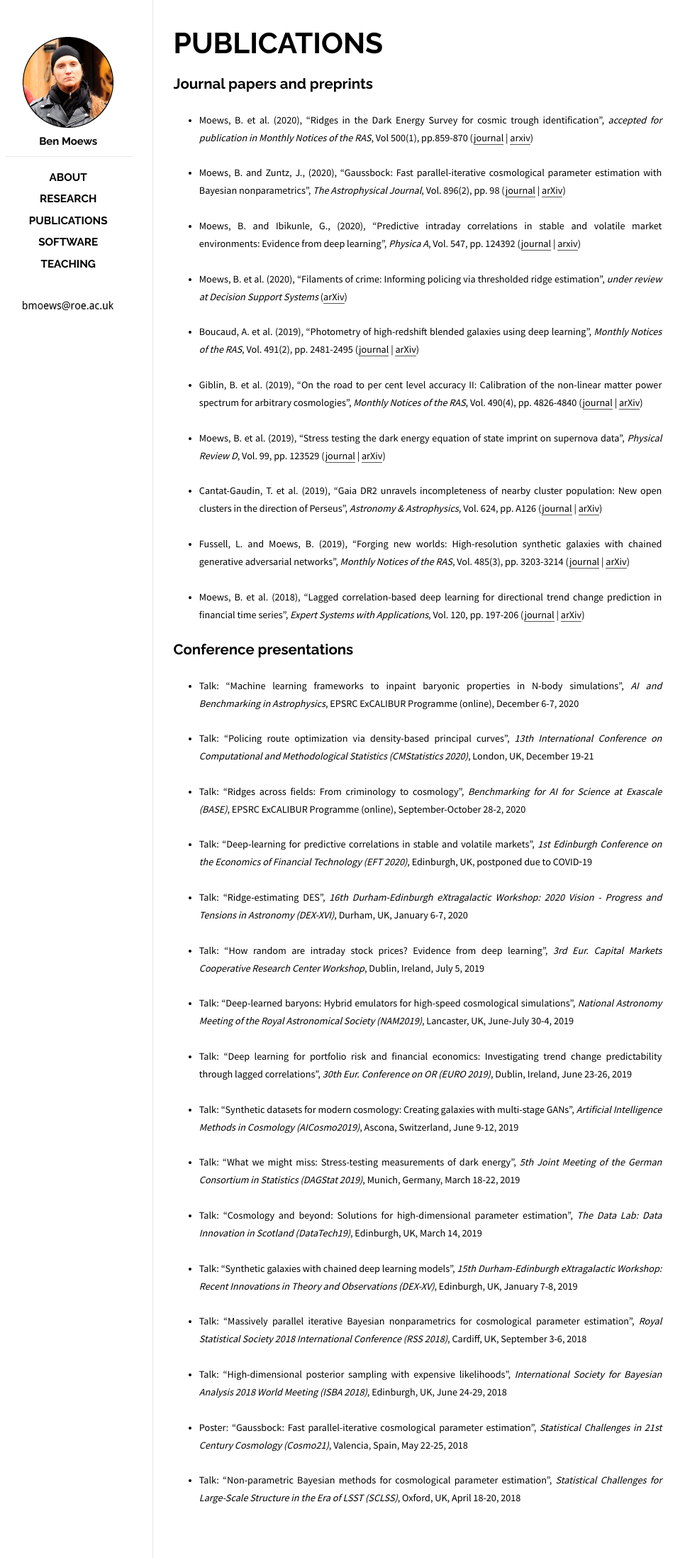
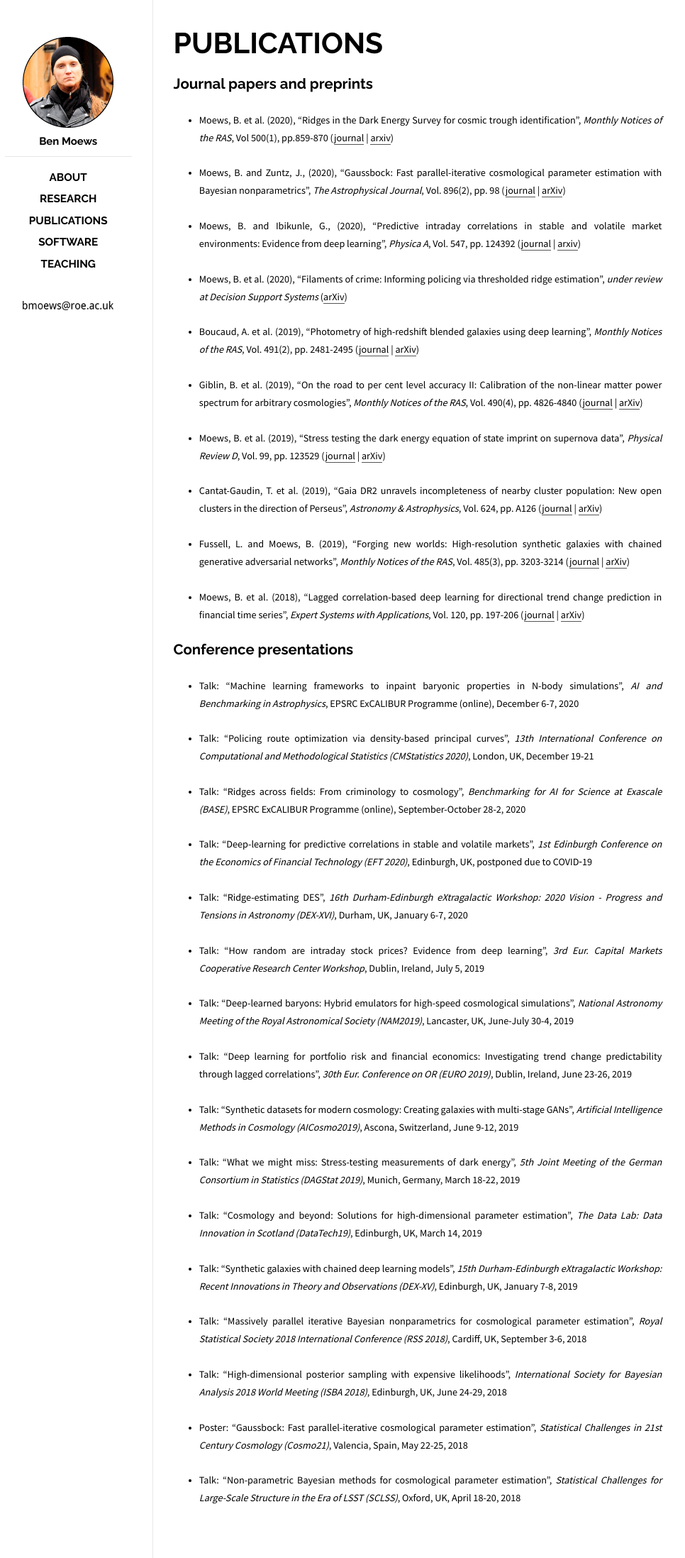
Before and after one commit to moews/moews.github.io, a Jekyll site: the page built from _posts/2017-03-25-publications.md, in a window 1280 px wide. Shown: the whole page at 71% size, without its empty margins (143-1109 px from the left). Built offline with Jekyll 4.4.1, drawn with Linux system fonts in a browser that asks for light colours.

Commit message:
Update 2017-03-25-publications.md

```diff
--- a/_posts/2017-03-25-publications.md
+++ b/_posts/2017-03-25-publications.md
@@ -8,7 +8,7 @@ categories: posts
 
 ## Journal papers and preprints
 
-* <small>Moews, B. et al. (2020), "Ridges in the Dark Energy Survey for cosmic trough identification", _accepted for publication in Monthly Notices of the RAS_, Vol 500(1), pp.859-870 ([journal](https://doi.org/10.1093/mnras/staa3204) | [arxiv](https://arxiv.org/abs/2005.08583))</small>
+* <small>Moews, B. et al. (2020), "Ridges in the Dark Energy Survey for cosmic trough identification", _Monthly Notices of the RAS_, Vol 500(1), pp.859-870 ([journal](https://doi.org/10.1093/mnras/staa3204) | [arxiv](https://arxiv.org/abs/2005.08583))</small>
 
 * <small>Moews, B. and Zuntz, J., (2020), "Gaussbock: Fast parallel-iterative cosmological parameter estimation with Bayesian nonparametrics", _The Astrophysical Journal_, Vol. 896(2), pp. 98 ([journal](https://doi.org/10.3847%2F1538-4357%2Fab93cb) | [arXiv](https://arxiv.org/abs/1905.09800))</small>
 
```
